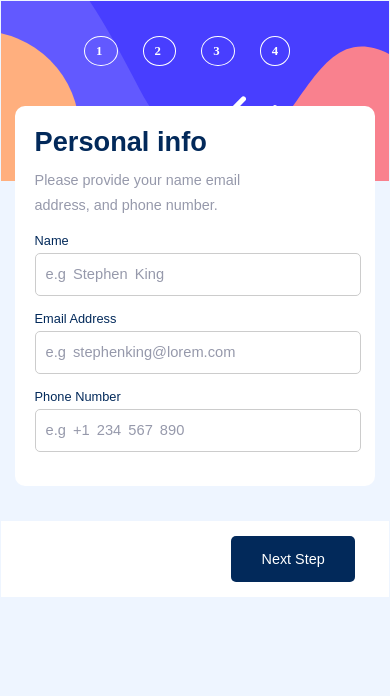
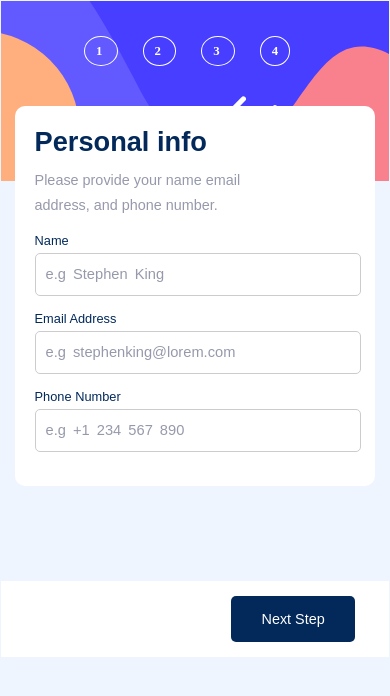
Before and after one commit to watti4/multiple-pages-form, a plain HTML site: page Index.html in a window 390 px wide. Drawn offline with Linux system fonts and the light colour scheme.

Commit message:
changed positioning

```diff
--- a/multipage.css
+++ b/multipage.css
@@ -230,8 +230,7 @@ button{
     #foot{
         background-color: white;
         padding-left: 250px ;
-        position: relative;
-        bottom: 60px;
+
 
     }
     button{
```
